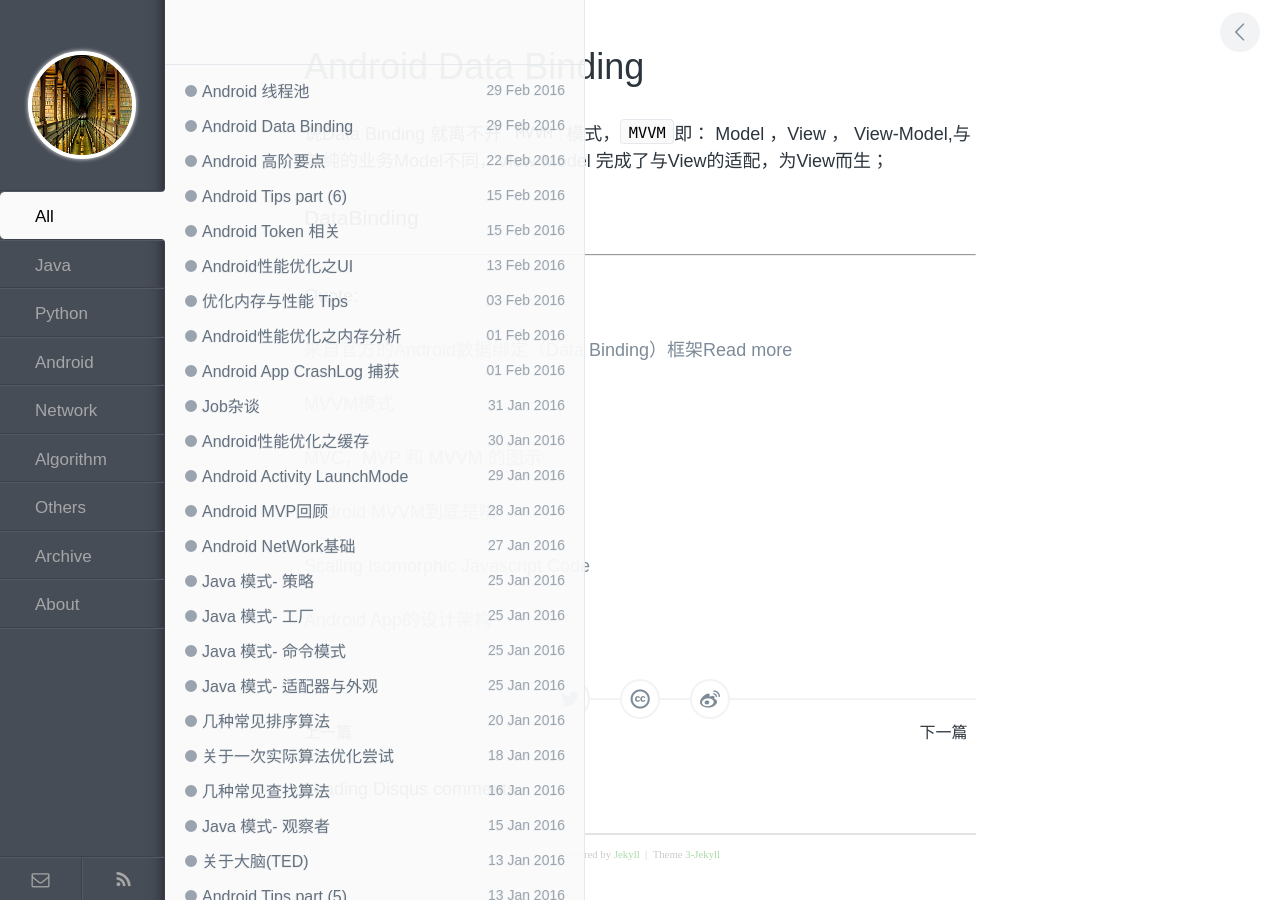
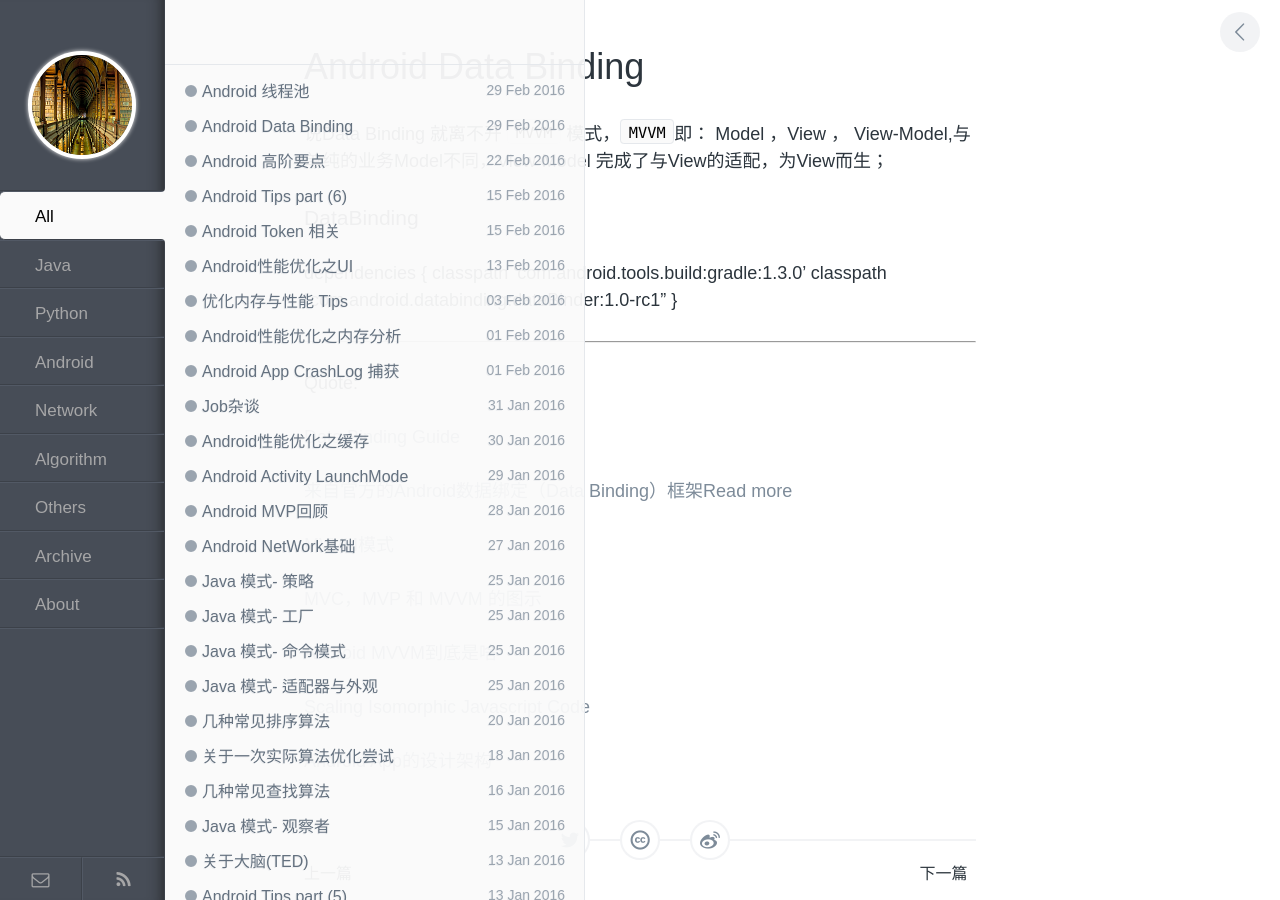
Before and after one commit to enlipan/enlipan.github.io, a Jekyll site: the page built from _posts/2016-02-29-android-data-binding.md, in a window 1280 px wide. Built offline with Jekyll 4.4.1, drawn with Linux system fonts in a browser that asks for light colours; nearby versions of some CDN libraries; comment, search, counter and statistics services are not loaded.

Commit message:
modify pages databinding

```diff
--- a/_posts/2016-02-29-android-data-binding.md
+++ b/_posts/2016-02-29-android-data-binding.md
@@ -10,12 +10,17 @@ category: android
 
 ### DataBinding
 
-
+dependencies {
+    classpath 'com.android.tools.build:gradle:1.3.0'
+    classpath "com.android.databinding:dataBinder:1.0-rc1"
+}
 
 
 ---
 
 Quote:
+
+[Data Binding Guide](https://developer.android.com/tools/data-binding/guide.html)
 
 [来自官方的Android数据绑定（Data Binding）框架Read more](http://blog.chengyunfeng.com/?p=734)
 
```
Also changed, not shown: _posts/2016-01-28-android-mvp.md (+5 -0 lines).
